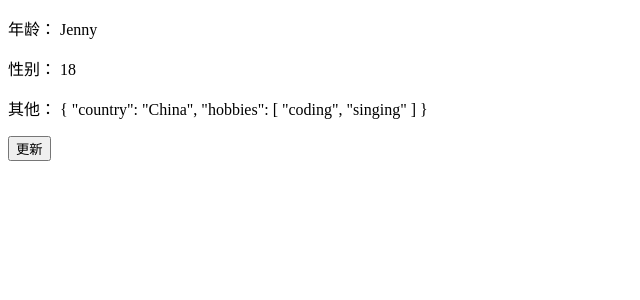
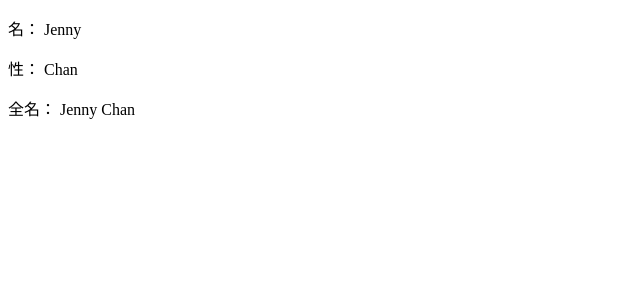
Before and after one commit to cjshinning/hello-vue3, a Vue app: page / in a window 1280 px wide. Shown: the top 300 px of the page, without its empty margins (0-640 px from the left). Built offline with nearby package versions, Linux system fonts and the light colour scheme.

Commit message:
重学vue3学习-computed

```diff
--- a/src/App.vue
+++ b/src/App.vue
@@ -1,30 +1,23 @@
 <template>
-  <p>年龄： {{user.name}}</p>
-  <p>性别： {{user.age}}</p>
-  <p>其他： {{user.other}}</p>
-  <button @click="updateUser">更新</button>
+  <p>名： {{user.firstName}}</p>
+  <p>性： {{user.lastName}}</p>
+  <p>全名： {{fullName}}</p>
 </template>
 
 <script>
-import {reactive} from 'vue';
+import {reactive, computed} from 'vue';
 export default {
   setup(){
     const user = reactive({
-      name: 'Jenny',
-      age: 18,
-      other: {
-        country: 'China',
-        hobbies: ['coding', 'singing']
-      }
+      firstName: 'Jenny',
+      lastName: 'Chan'
     });
-    const updateUser = () => {
-      user.name = 'Jane';
-      user.age = 20;
-      user.other.hobbies[1] = 'drawing';
-    }
+    const fullName = computed(() => {
+      return user.firstName + ' ' + user.lastName;
+    })
     return {
       user,
-      updateUser
+      fullName
     }
   }
 }
```
